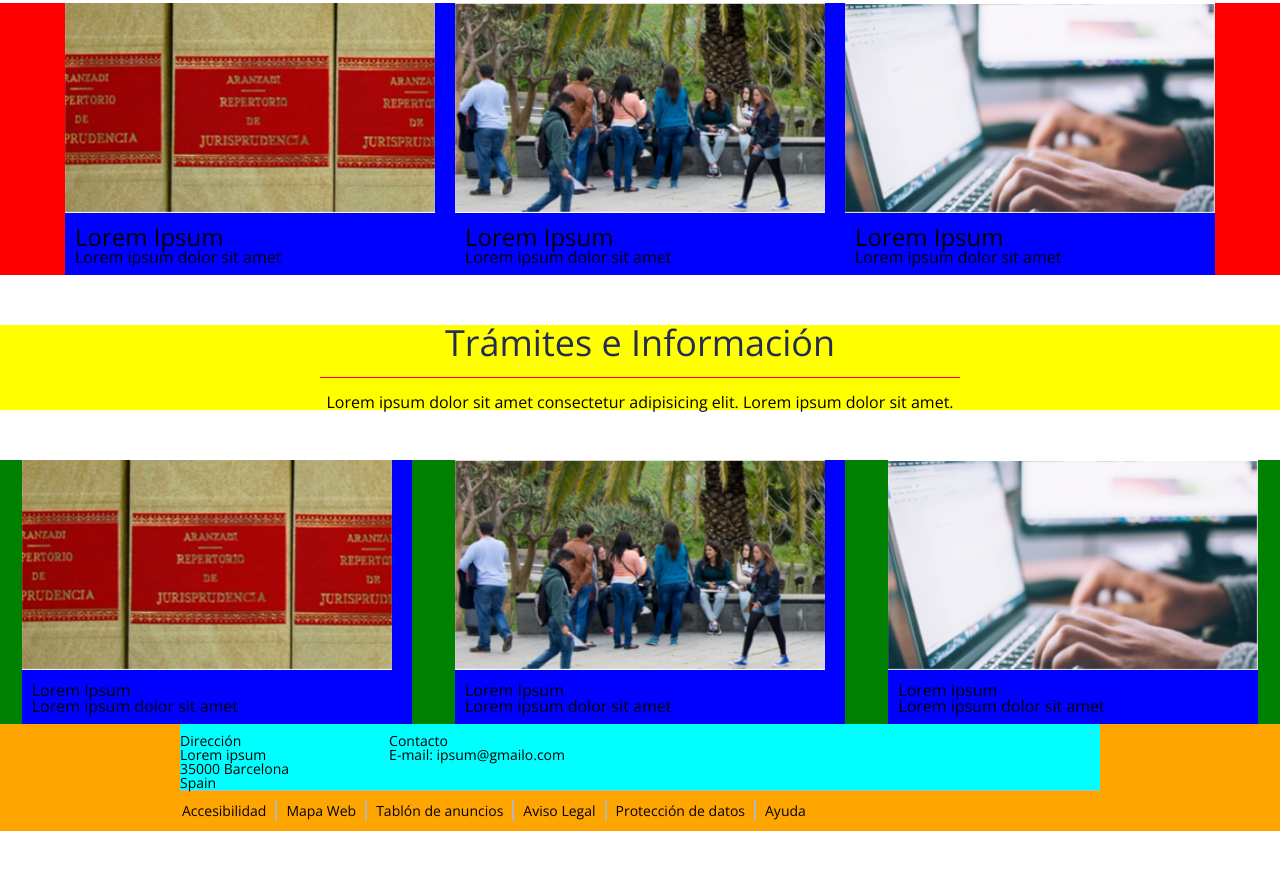
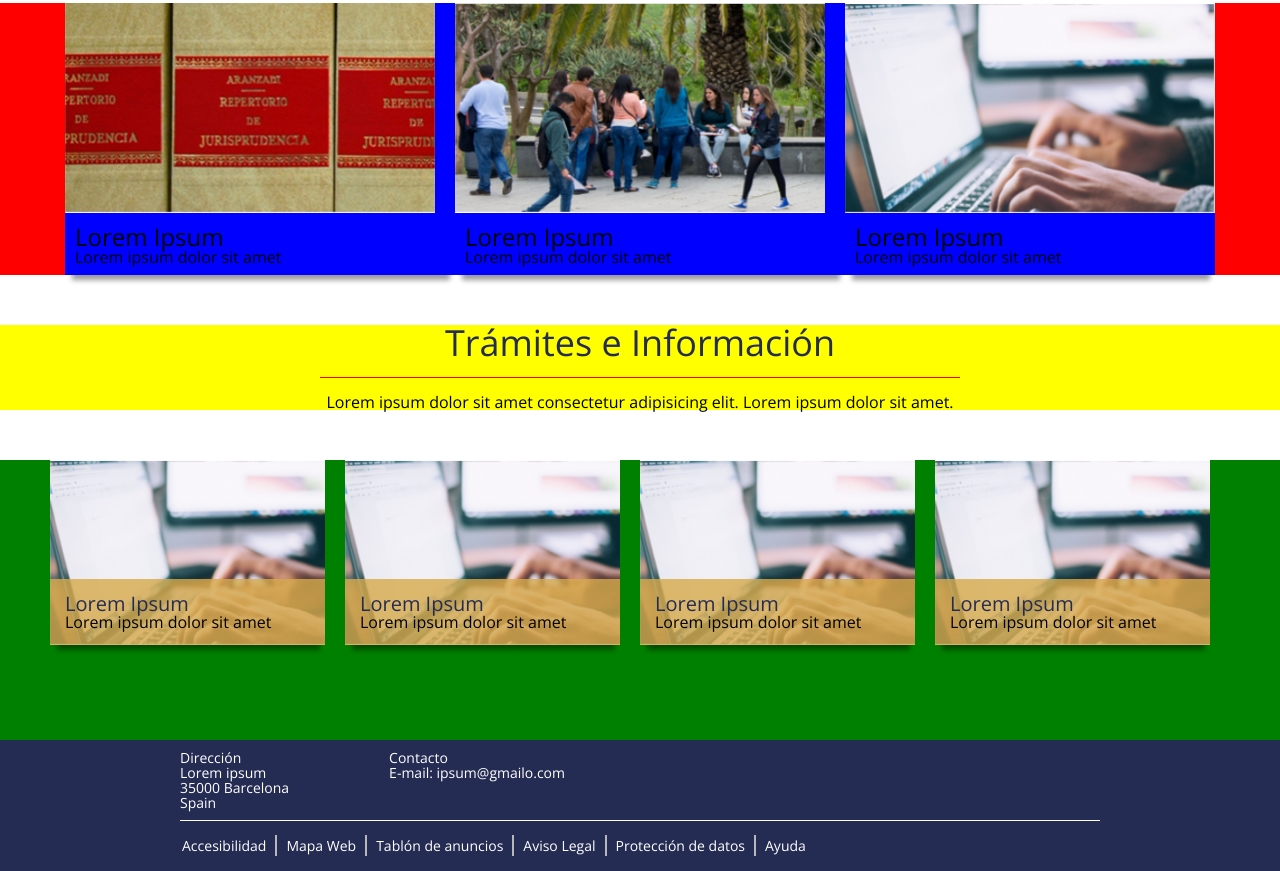
Before and after one commit to sernalab/EY, a website built with webpack: page index.html in a window 1280 px wide. Shown: the part 682-1553 px from the top of the page. Before the commit the page ends 1513 px from the top, so only its background shows below. Built offline with nearby package versions, Linux system fonts and the light colour scheme; files whose address does not match are found by name.

Commit message:
thumbnails-bottom done

```diff
--- a/index.html
+++ b/index.html
@@ -12,6 +12,7 @@
 </head>
 
 <body>
+    <main>
         <header>
             <section class="menu">
                 <nav class="menu__left">
@@ -108,28 +109,29 @@
             </p>
         </section>
         <section class="thumbnails-bottom">
-        <div class="thumbnail">
-            <img src="./src/assets/images/cover_1.png" alt="thumbnail_1">
-            <div class="thumbnail__text">
-                <h1>Lorem Ipsum</h1>
+            <div class="thumb">
+                <div class="thumb__text">
+                    <h3>Lorem Ipsum</h3>
+                    <p>Lorem ipsum dolor sit amet</p>
+                </div>
+            </div>
+            <div class="thumb">
+                <div class="thumb__text">
+                    <h3>Lorem Ipsum</h3>
                     <p>Lorem ipsum dolor sit amet</p>
 
                 </div>
             </div>
-        <div class="thumbnail">
-            <img src="./src/assets/images/cover_2.png" alt="thumbnail_1">
-            <div class="thumbnail__text">
-                <h1>Lorem Ipsum</h1>
+            <div class="thumb">
+                <div class="thumb__text">
+                    <h3>Lorem Ipsum</h3>
                     <p>Lorem ipsum dolor sit amet</p>
-
                 </div>
             </div>
-        <div class="thumbnail">
-            <img src="./src/assets/images/cover_3.png" alt="thumbnail_1">
-            <div class="thumbnail__text">
-                <h1>Lorem Ipsum</h1>
+            <div class="thumb">
+                <div class="thumb__text">
+                    <h3>Lorem Ipsum</h3>
                     <p>Lorem ipsum dolor sit amet</p>
-
                 </div>
             </div>
         </section>
@@ -163,8 +165,10 @@
                 </ul>
             </section>
         </footer>
+    </main>
     <script src="./main.js">
     </script>
+
 </body>
 
 </html>
--- a/src/assets/scss/abstracts/_variables.scss
+++ b/src/assets/scss/abstracts/_variables.scss
@@ -1,3 +1,4 @@
 // Colours
 $blue: #252c53;
 $grey: #b8b8b8;
+$orange: #d8aa4b;
--- a/src/assets/scss/components/_thumbnail.scss
+++ b/src/assets/scss/components/_thumbnail.scss
@@ -9,9 +9,10 @@
 .thumbnail {
     background-color: blue;
     padding-right: 20px;
+    box-shadow: 1px 11px 5px -6px rgba(0, 0, 0, 0.4);
     img {
         height: 210px;
-        width: 370px
+        width: 370px;
     }
     &:last-child {
         padding-right: 0;
@@ -28,6 +29,32 @@
 .thumbnails-bottom {
     background-color: green;
     display: flex;
-    justify-content: space-around;
+    justify-content: center;
     flex-wrap: wrap;
+    padding-bottom: 75px;
+    .thumb {
+        position: relative;
+        background-color: blue;
+        background-image: url('/src/assets/images/cover_3.png');
+        background-size: cover;
+        background-repeat: no-repeat;
+        box-shadow: 1px 11px 5px -6px rgba(0, 0, 0, 0.4);
+        height: 185px;
+        width: 275px;
+        margin: 0 20px 20px 0;
+        &:last-child {
+            padding-right: 0;
+        }
+        &__text {
+            padding: 15px;
+            background-color: rgba($orange, 0.8);
+            bottom: 0;
+            position: absolute;
+            width: 100%;
+        }
+        h3 {
+            font-size: 20px;
+            color: $blue;
+        }
+    }
 }
--- a/src/assets/scss/layout/_footer.scss
+++ b/src/assets/scss/layout/_footer.scss
@@ -1,14 +1,16 @@
 footer {
-    background-color: orange;
+    background-color: $blue;
     display: flex;
     flex-direction: column;
     padding: 0 180px;
     font-size: 14px;
+    color: white;
     .info {
-        background-color: aqua;
         display: flex;
         padding-top: 10px;
-        border-bottom: 1px solid $grey;
+        padding-bottom: 10px;
+        border-bottom: 1px solid white;
+        line-height: 15px;
         &__direction {
             flex-direction: column;
             padding-right: 100px;
@@ -24,7 +26,7 @@ footer {
 }
 
 .nav-footer {
-    height: 40px;
+    height: 50px;
     display: flex;
     align-items: center;
     ul {
```
Lines whose indentation alone changed are shown as unchanged.
